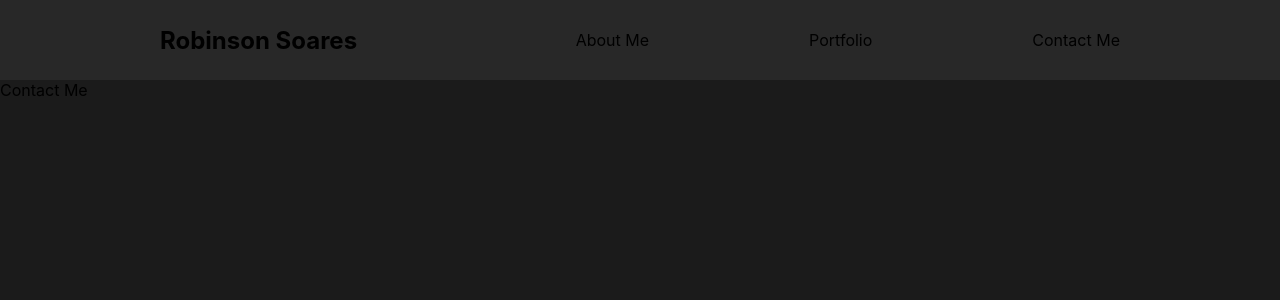
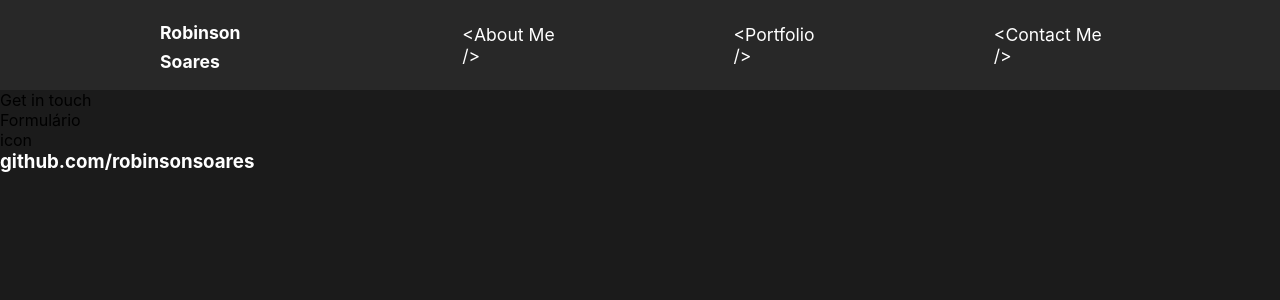
Before and after one commit to robinsonsoares/do-zero-ao-fullstack, a React (Create React App) app in the folder frontend/: page /contactme in a window 1280 px wide. Shown: the top 300 px of the page. Built offline with nearby package versions, Linux system fonts and the light colour scheme.

Commit message:
Accessing Menus

```diff
--- a/frontend/src/App.js
+++ b/frontend/src/App.js
@@ -4,7 +4,7 @@ import React from 'react'
 import GlobalStyle from './components/GlobalStyle'
 
 //Roteamento
-import { BrowserRouter, Route, Switch } from 'react-router-dom'
+import { Route, Switch } from 'react-router-dom'
 
 // Components
 import AboutUs from './pages/AboutUs'
@@ -17,7 +17,6 @@ function App() {
     <div>
       <GlobalStyle />
       <Nav />
-      <BrowserRouter>
       <Switch>
         <Route exact path="/">
           <AboutUs />
@@ -29,7 +28,6 @@ function App() {
           <ContactMe />
         </Route>
       </Switch>
-        </BrowserRouter>
     </div>
   );
 }
--- a/frontend/src/components/Nav.js
+++ b/frontend/src/components/Nav.js
@@ -2,6 +2,9 @@ import React from 'react'
 
 //Styled Components
 import styled from 'styled-components'
+
+//Navigation
+import { Link } from 'react-router-dom'
 
 const Nav = () => {
     const menuOptions = {
@@ -11,11 +14,11 @@ const Nav = () => {
     }
     return (
         <StyledNav>
-            <h1>Robinson Soares</h1>
+            <h1><Link to='/'>Robinson Soares</Link></h1>
             <ul>
-                <li>About Me</li>
-                <li>Portfolio</li>
-                <li>Contact Me</li>
+                <li><Link to= '/' >{menuOptions.about}</Link></li>
+                <li><Link to='/portfolio' >{menuOptions.portfolio}</Link></li>
+                <li><Link to= '/contactme' >{menuOptions.contact}</Link></li>
             </ul>
         </StyledNav>
     )
@@ -31,12 +34,16 @@ const StyledNav = styled.nav`
     background: #282828;
     position: sticky;
     top: 0;
-    ul {
+    ul{
         display: flex;
         list-style: none;
     }
-    li {
+    li{
         padding-left: 10rem;
+    }
+    a{
+        color: white;
+        text-decoration: none;
     }
 `;
 
--- a/frontend/src/index.js
+++ b/frontend/src/index.js
@@ -4,9 +4,13 @@ import './index.css';
 import App from './App';
 import reportWebVitals from './reportWebVitals';
 
+import { BrowserRouter } from 'react-router-dom';
+
 ReactDOM.render(
   <React.StrictMode>
-    <App />
+    <BrowserRouter>
+      <App />
+    </BrowserRouter>
   </React.StrictMode>,
   document.getElementById('root')
 );
--- a/frontend/src/pages/ContactMe.js
+++ b/frontend/src/pages/ContactMe.js
@@ -2,7 +2,20 @@ import React from 'react'
 
 const ContactMe = () => {
     return (
-        <div>Contact Me</div>
+        <div>
+            <div>Get in touch</div>
+            <div id="areas">
+                <div id="form">
+                    Formulário
+                </div>
+                <div id="network">
+                    <div className="social">
+                        icon
+                        <h3>github.com/robinsonsoares</h3>
+                    </div>
+                </div>
+            </div>
+        </div>
     )
 }
 
```
Lines whose indentation alone changed are shown as unchanged.
